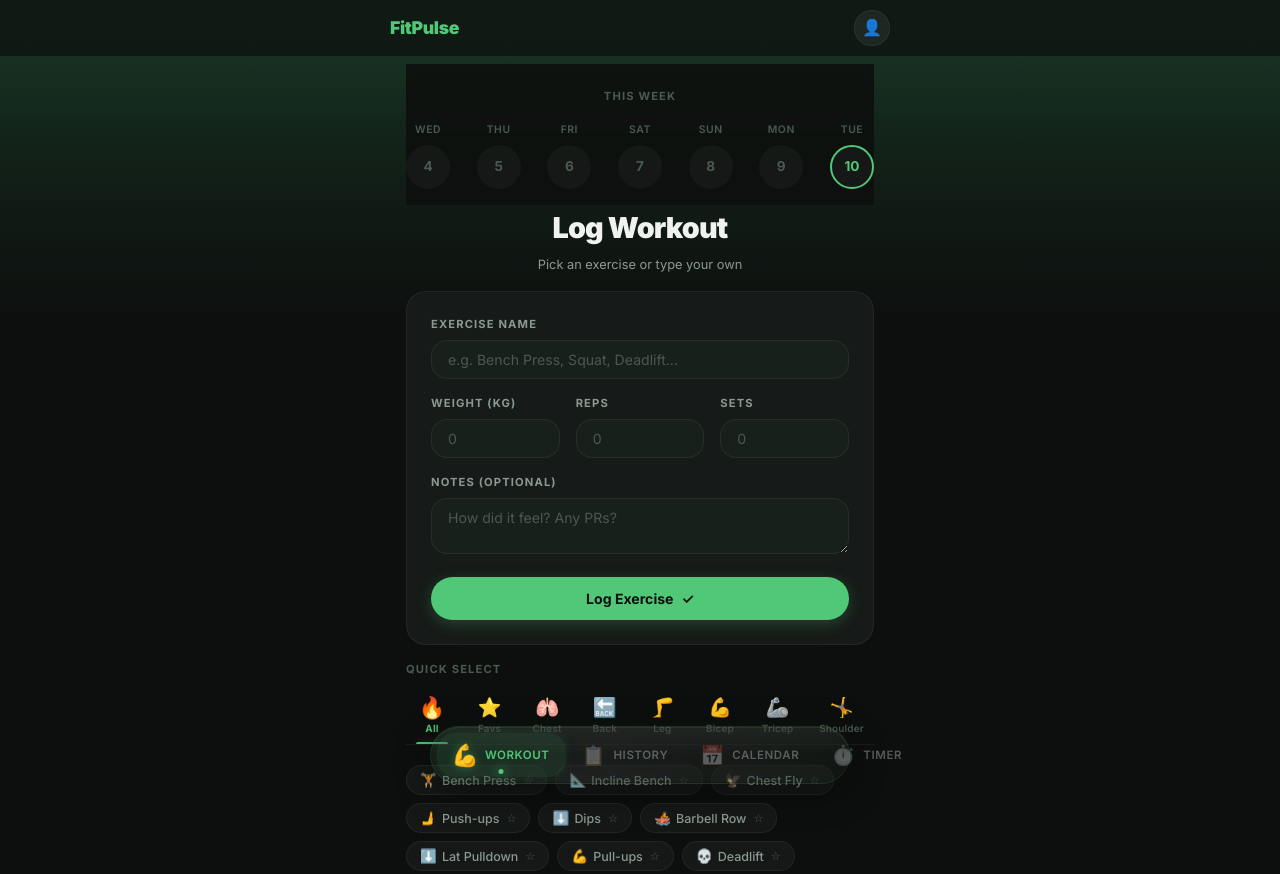
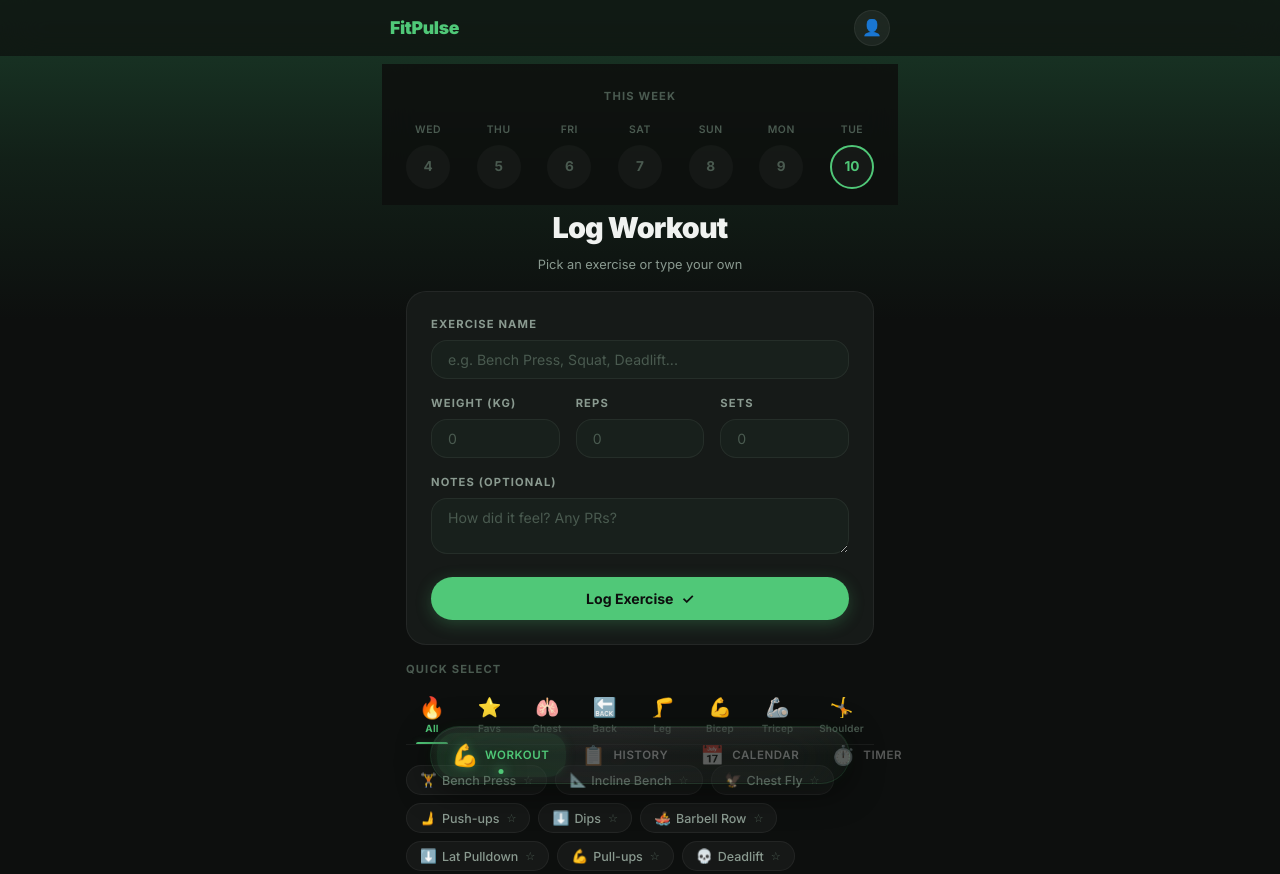
Before and after one commit to Fandilaii/workout-app, a plain HTML site: page index.html in a window 1280 px wide. Shown: the top 874 px of the page. Drawn offline with Linux system fonts and the light colour scheme.

Commit message:
Fix week tracker to span full width when sticky

```diff
--- a/style.css
+++ b/style.css
@@ -284,7 +284,7 @@
 
 /* ===== 7-Day Week Tracker ===== */
 .week-tracker {
-    padding: var(--space-lg) 0 var(--space-md);
+    padding: var(--space-lg) var(--space-lg) var(--space-md);
     text-align: center;
     position: sticky;
     top: 56px;
@@ -292,6 +292,8 @@
     background: rgba(13, 15, 14, 0.85);
     backdrop-filter: blur(16px);
     -webkit-backdrop-filter: blur(16px);
+    margin-left: calc(-1 * var(--space-lg));
+    margin-right: calc(-1 * var(--space-lg));
 }
 
 .week-tracker-title {
```
